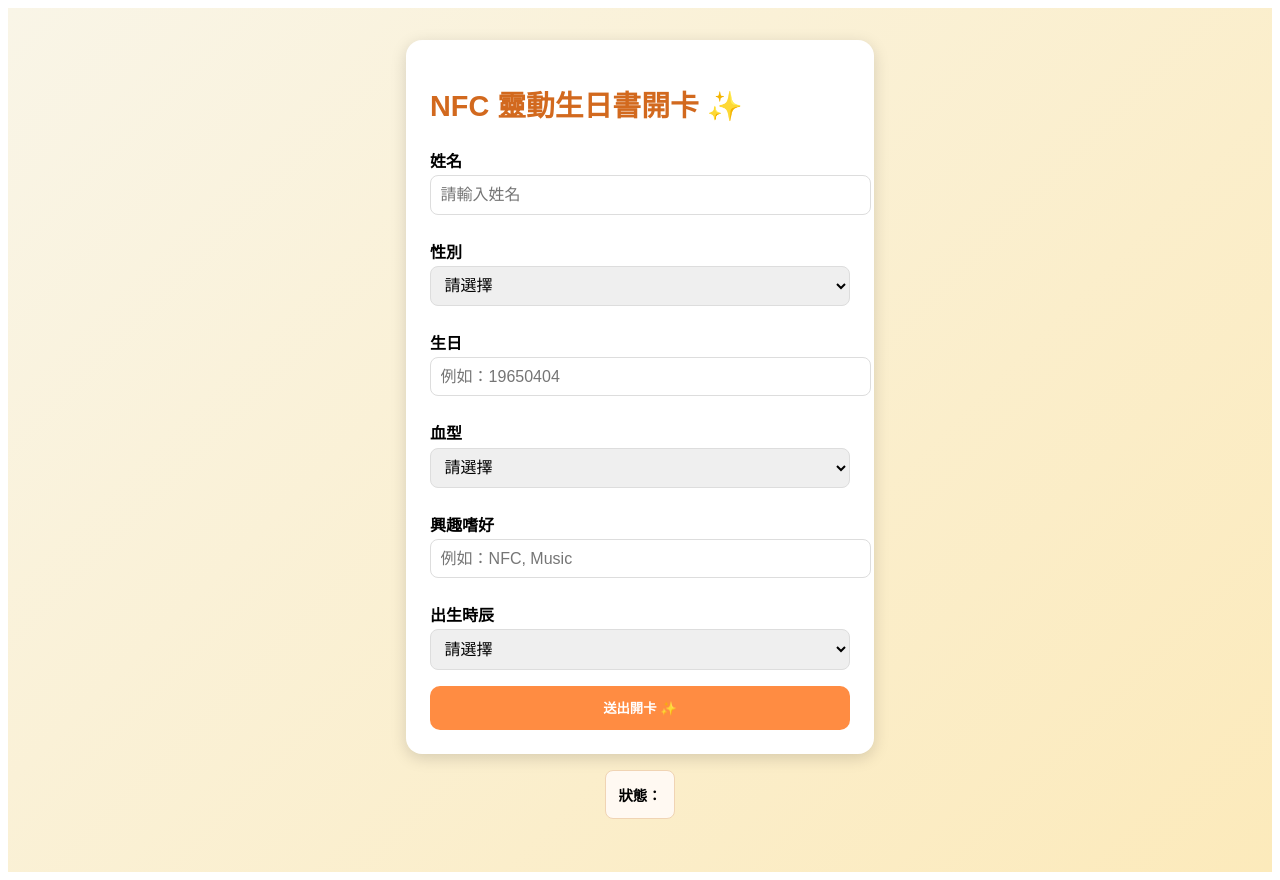
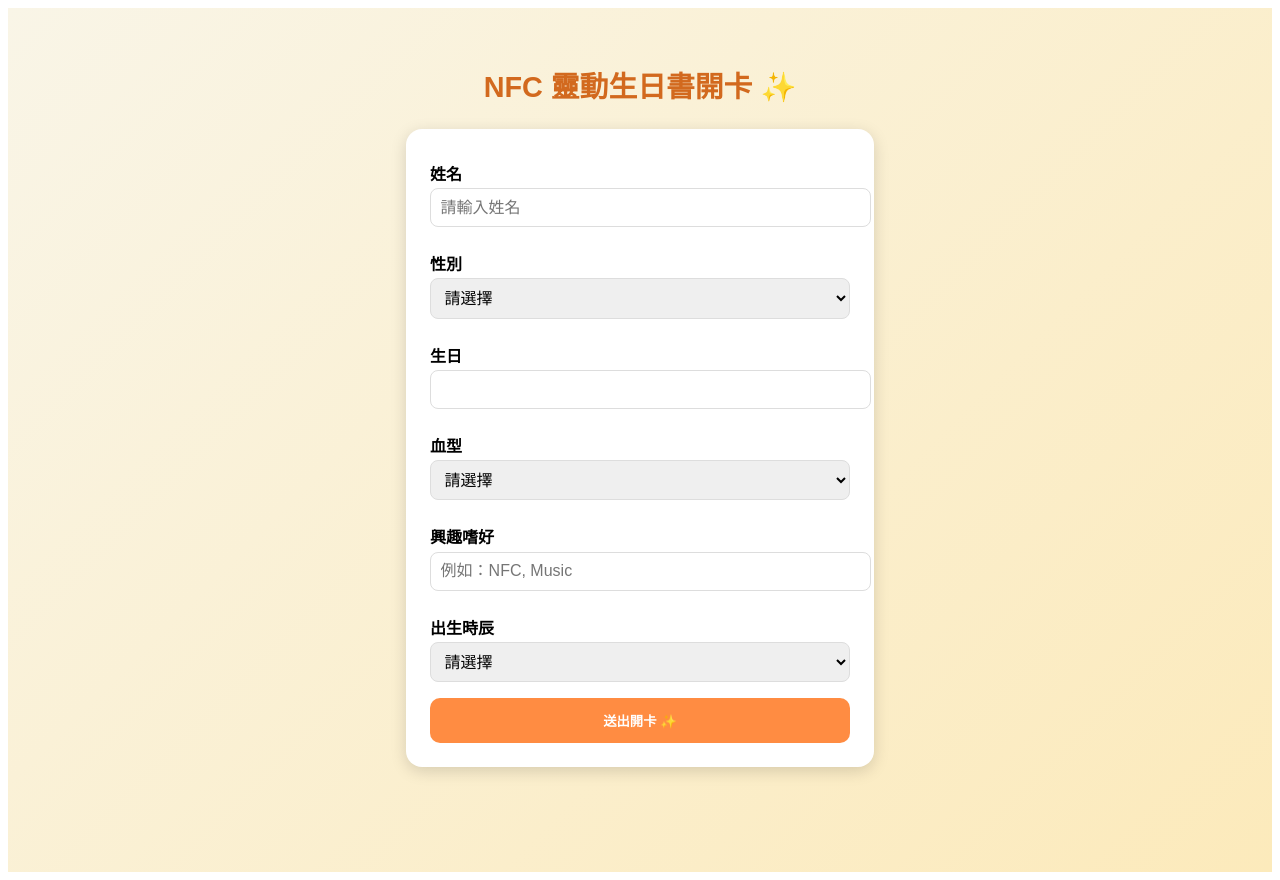
Before and after one commit to srluo/NFC-HBBK, a Next.js app: page /activate in a window 1280 px wide. Built offline with nearby package versions, Linux system fonts and the light colour scheme.

Commit message:
Update index.jsx

```diff
--- a/pages/activate/index.jsx
+++ b/pages/activate/index.jsx
@@ -1,23 +1,31 @@
+// /pages/activate/index.jsx — v1.62c-final（穩定無 Footer + idle 修正版）
 "use client";
-/* /pages/activate/index.jsx — v1.62a
-   ✅ 修正：開卡成功後自動跳轉
-   ✅ 修正：Footer 不跑版
-   ✅ 更新：出生時辰選單（含早子、晚子）
-*/
 
-import { useState } from "react";
+import { useState, useEffect } from "react";
 import styles from "./activate.module.css";
 
-export default function ActivatePage() {
-  const [status, setStatus] = useState("");
+export default function Activate() {
+  const [status, setStatus] = useState("idle"); // ✅ 初始狀態 idle
   const [form, setForm] = useState({
-    name: "",
+    token: "",
+    user_name: "",
     gender: "",
-    birthday_detail: "",
+    birthday: "",
     blood_type: "",
     hobbies: "",
     birth_time: ""
   });
+
+  useEffect(() => {
+    const urlParams = new URLSearchParams(window.location.search);
+    const d = urlParams.get("d") || "";
+    const token = urlParams.get("token") || "";
+    setForm((prev) => ({
+      ...prev,
+      birthday: d,
+      token
+    }));
+  }, []);
 
   const handleChange = (e) => {
     setForm({ ...form, [e.target.name]: e.target.value });
@@ -35,42 +43,41 @@ export default function ActivatePage() {
       });
 
       const data = await res.json();
-
       if (!res.ok) {
-        setStatus(`❌ 錯誤：${data.error || "未知錯誤"}`);
+        setStatus(`❌ 錯誤: ${data.error || "未知錯誤"}`);
       } else {
         if (data.first_time) {
           setStatus(`🎉 開卡成功！已獲得 20 點開卡禮，目前點數：${data.card.points}`);
-          // ✅ 成功後自動跳轉
+          // ✅ 自動跳轉到生日書主頁
           setTimeout(() => {
-            window.location.href = `/book?token=${data.card.token}`;
-          }, 1200);
+            window.location.href = `/book?token=${form.token}`;
+          }, 1500);
         } else {
           setStatus(`✅ 資料更新成功，目前點數：${data.card.points}`);
         }
       }
     } catch (err) {
       console.error(err);
-      setStatus("⚠️ 系統錯誤，請稍後再試。");
+      setStatus("❌ 系統錯誤，請重新感應卡片");
     }
   };
 
   return (
     <div className={styles.page}>
-      <div className={styles.card}>
-        <h1 className={styles.title}>NFC 靈動生日書開卡 ✨</h1>
+      <h2 className={styles.title}>NFC 靈動生日書開卡 ✨</h2>
 
+      <form className={styles.card} onSubmit={handleSubmit}>
         <label>姓名</label>
         <input
-          type="text"
-          name="name"
-          value={form.name}
+          name="user_name"
+          value={form.user_name}
           onChange={handleChange}
           placeholder="請輸入姓名"
+          required
         />
 
         <label>性別</label>
-        <select name="gender" value={form.gender} onChange={handleChange}>
+        <select name="gender" value={form.gender} onChange={handleChange} required>
           <option value="">請選擇</option>
           <option value="男">男</option>
           <option value="女">女</option>
@@ -78,25 +85,22 @@ export default function ActivatePage() {
 
         <label>生日</label>
         <input
-          type="text"
-          name="birthday_detail"
-          value={form.birthday_detail}
-          onChange={handleChange}
-          placeholder="例如：19650404"
+          name="birthday"
+          value={form.birthday}
+          readOnly
         />
 
         <label>血型</label>
         <select name="blood_type" value={form.blood_type} onChange={handleChange}>
           <option value="">請選擇</option>
-          <option value="A 型">A 型</option>
-          <option value="B 型">B 型</option>
-          <option value="O 型">O 型</option>
-          <option value="AB 型">AB 型</option>
+          <option value="A">A 型</option>
+          <option value="B">B 型</option>
+          <option value="O">O 型</option>
+          <option value="AB">AB 型</option>
         </select>
 
         <label>興趣嗜好</label>
         <input
-          type="text"
           name="hobbies"
           value={form.hobbies}
           onChange={handleChange}
@@ -104,34 +108,37 @@ export default function ActivatePage() {
         />
 
         <label>出生時辰</label>
-        <select name="birth_time" value={form.birth_time} onChange={handleChange}>
+        <select
+          name="birth_time"
+          value={form.birth_time}
+          onChange={handleChange}
+        >
           <option value="">請選擇</option>
-          <option value="早子時 (00:00–00:59)">早子時 (00:00–00:59)</option>
-          <option value="丑時 (01:00–02:59)">丑時 (01:00–02:59)</option>
-          <option value="寅時 (03:00–04:59)">寅時 (03:00–04:59)</option>
-          <option value="卯時 (05:00–06:59)">卯時 (05:00–06:59)</option>
-          <option value="辰時 (07:00–08:59)">辰時 (07:00–08:59)</option>
-          <option value="巳時 (09:00–10:59)">巳時 (09:00–10:59)</option>
-          <option value="午時 (11:00–12:59)">午時 (11:00–12:59)</option>
-          <option value="未時 (13:00–14:59)">未時 (13:00–14:59)</option>
-          <option value="申時 (15:00–16:59)">申時 (15:00–16:59)</option>
-          <option value="酉時 (17:00–18:59)">酉時 (17:00–18:59)</option>
-          <option value="戌時 (19:00–20:59)">戌時 (19:00–20:59)</option>
-          <option value="亥時 (21:00–22:59)">亥時 (21:00–22:59)</option>
-          <option value="晚子時 (23:00–23:59)">晚子時 (23:00–23:59)</option>
+          <option value="早子">00:00~00:59（早子）</option>
+          <option value="丑">01:00~02:59（丑）</option>
+          <option value="寅">03:00~04:59（寅）</option>
+          <option value="卯">05:00~06:59（卯）</option>
+          <option value="辰">07:00~08:59（辰）</option>
+          <option value="巳">09:00~10:59（巳）</option>
+          <option value="午">11:00~12:59（午）</option>
+          <option value="未">13:00~14:59（未）</option>
+          <option value="申">15:00~16:59（申）</option>
+          <option value="酉">17:00~18:59（酉）</option>
+          <option value="戌">19:00~20:59（戌）</option>
+          <option value="亥">21:00~22:59（亥）</option>
+          <option value="晚子">23:00~23:59（晚子）</option>
         </select>
 
-        <button className={styles.button} onClick={handleSubmit}>
-          送出開卡 ✨
-        </button>
-      </div>
+        <input type="hidden" name="token" value={form.token} />
+        <button type="submit" className={styles.button}>送出開卡 ✨</button>
+      </form>
 
+      {/* ✅ 僅非 idle 時顯示狀態 */}
       {status !== "idle" && (
         <div className={styles.statusBox}>
           <strong>狀態：</strong> {status}
         </div>
       )}
-
     </div>
   );
 }
```
